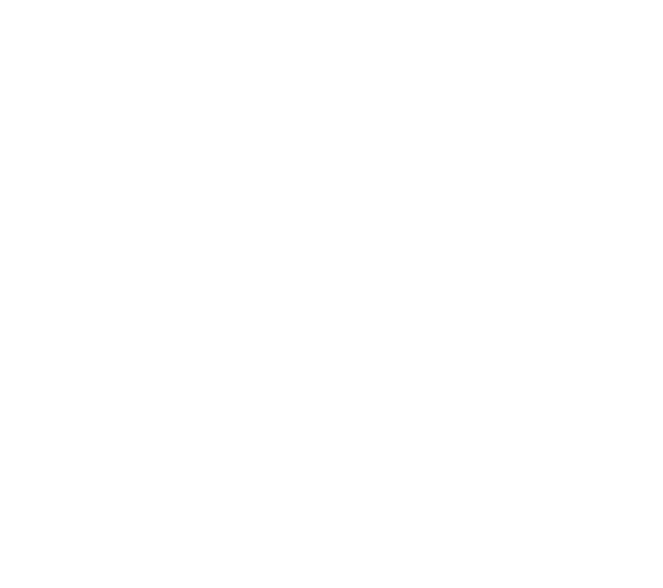
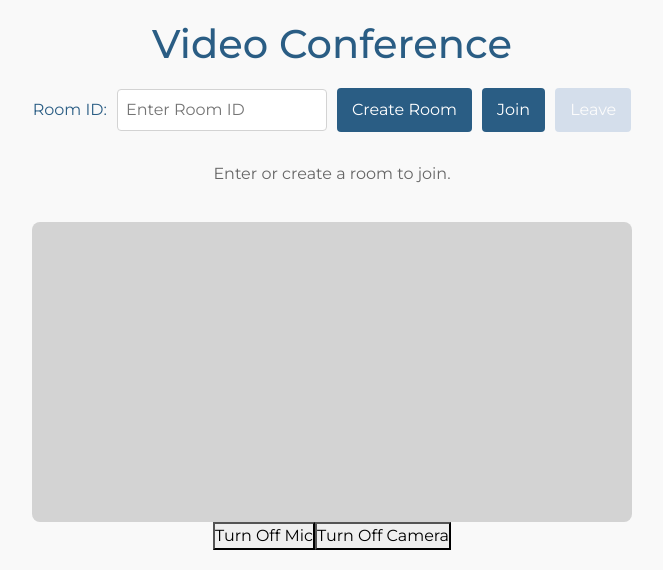
Before and after one commit to mohamedsharafath/Mental_Health, a React (Create React App) app: page /group-therapy in a window 1280 px wide. Before the commit this address had no page. Shown: the top 588 px of the page, without its empty margins (308-971 px from the left). Built offline with nearby package versions, Linux system fonts and the light colour scheme; no server answers.

Commit message:
sign in design added

```diff
--- a/package.json
+++ b/package.json
@@ -8,11 +8,14 @@
     "@testing-library/user-event": "^13.5.0",
     "axios": "^1.7.7",
     "bootstrap": "^5.3.3",
+    "express": "^4.21.1",
     "react": "^18.3.1",
     "react-bootstrap": "^2.10.4",
     "react-dom": "^18.3.1",
     "react-router-dom": "^6.27.0",
     "react-scripts": "5.0.1",
+    "socket.io": "^4.8.1",
+    "socket.io-client": "^4.8.1",
     "web-vitals": "^2.1.4"
   },
   "scripts": {
--- a/src/Components/Navbar/Navbar.jsx
+++ b/src/Components/Navbar/Navbar.jsx
@@ -1,9 +1,12 @@
 import React from 'react';
 import BrandLogo from './brandLogo.png'
+import { useNavigate } from 'react-router-dom';
 
 function Navbar() {
+    const navigate = useNavigate();
     const handleLogin = () => {
-        window.location.href = "./Authentication/signIn.html";
+        // window.location.href = "./Authentication/signIn.html";
+        navigate('/signin')
     };
 
     return (
--- /dev/null
+++ b/src/Components/SignIn/Signin.jsx
@@ -0,0 +1,36 @@
+import React from "react";
+import styles from "./Signin.module.css"; // Import the CSS module
+
+function SignInForm() {
+  return (
+    <div className="entire-class">
+    <form className={styles.form}>
+      <span className={styles.heading}>Sign In</span>
+
+      <span className={styles.label}>E-Mail</span>
+      <input
+        placeholder="Enter E-Mail"
+        type="text"
+        className={styles.input}
+      />
+
+      <span className={styles.label}>Password</span>
+      <input
+        placeholder="Enter Password"
+        type="password"
+        className={styles.input}
+      />
+
+      <span className={styles.forgot}>
+        <a href="/">Forgot password?</a>
+      </span>
+
+      <button type="submit" className={styles.submitButton} >
+        Submit
+      </button>
+    </form>
+    </div>
+  );
+}
+
+export default SignInForm;
--- /dev/null
+++ b/src/Components/SignIn/Signin.module.css
@@ -0,0 +1,70 @@
+.entire-class{
+  background-color: black;
+  height: 100vh;
+  width: 100vw;
+  display: flex;
+  justify-content: center;
+  align-items: center;
+}
+.form {
+    display: flex;
+    flex-direction: column;
+    gap: 10px;
+    background-color: rgb(241, 241, 130);
+    padding: 60px 28px;
+    border-radius: 20px;
+    box-shadow: 4px 4px rgb(0, 2, 65);
+    font-family: cursive;
+    width: 340px;
+    justify-content: center;
+    margin-left: 570px;
+    margin-top: 120px;
+  }
+
+  .heading {
+    font-size: 25px;
+    text-align: center;
+    font-weight: 600;
+  }
+
+  .label {
+    font-size: 16px;
+  }
+
+  .input {
+    padding: 10px;
+    width: 280px;
+    border-radius: 10px;
+    border-style: double;
+    border-color: black;
+    font-size: 15px;
+    box-shadow: 2px 3px rgb(0, 2, 65);
+  }
+
+  .forgot a {
+    padding-top: 10px;
+    color: rgba(0, 0, 0, 0.994);
+    text-decoration: none;
+    transition: color 400ms;
+  }
+
+  .forgot a:hover {
+    color: rgba(0, 0, 0, 0.703);
+  }
+
+  .submitButton {
+    padding: 10px;
+    border-radius: 10px;
+    margin-top: 20px;
+    background-color: rgb(241, 241, 130);
+    box-shadow: 2px 3px rgb(0, 2, 65);
+    color: rgb(0, 0, 0);
+    font-size: medium;
+    font-weight: 600;
+    transition: background-color 400ms;
+  }
+
+  .submitButton:hover {
+    background-color: rgb(235, 255, 59);
+    cursor: pointer;
+  }
--- /dev/null
+++ b/src/Components/VideoConference/VideoConference.css
@@ -0,0 +1,70 @@
+.video-conference {
+    display: flex;
+    flex-direction: column;
+    align-items: center;
+    font-family: Arial, sans-serif;
+    padding: 20px;
+    background-color: #f9f9f9;
+  }
+
+  .video-conference h1 {
+    color: #2a5d84;
+    margin-bottom: 20px;
+  }
+
+  .controls {
+    display: flex;
+    gap: 10px;
+    align-items: center;
+    margin-bottom: 20px;
+  }
+
+  .controls label {
+    font-size: 1rem;
+    color: #2a5d84;
+  }
+
+  .controls input {
+    padding: 8px;
+    font-size: 1rem;
+    border-radius: 4px;
+    border: 1px solid #d3d3d3;
+  }
+
+  .controls button {
+    padding: 10px 15px;
+    font-size: 1rem;
+    color: #fff;
+    background-color: #2a5d84;
+    border: none;
+    border-radius: 4px;
+    cursor: pointer;
+  }
+
+  .controls button:disabled {
+    background-color: #b0c4de;
+  }
+
+  .notification {
+    color: #666;
+    font-size: 1rem;
+    margin-top: 10px;
+  }
+
+  .video-container {
+    display: flex;
+    justify-content: center;
+    align-items: center;
+    background-color: #d3d3d3;
+    border-radius: 8px;
+    overflow: hidden;
+    width: 80%;
+    max-width: 600px;
+    margin-top: 20px;
+  }
+
+  .local-video {
+    width: 100%;
+    height: auto;
+    border-radius: 8px;
+  }
--- /dev/null
+++ b/src/Components/VideoConference/VideoConference.jsx
@@ -0,0 +1,142 @@
+import React, { useState, useRef, useEffect } from "react";
+import io from "socket.io-client";
+import "./VideoConference.css";
+
+// Make sure to update this endpoint to match your backend
+const socket = io("http://localhost:3000"); // Update the endpoint if needed
+
+function VideoConference() {
+  const [roomId, setRoomId] = useState("");
+  const [generatedLink, setGeneratedLink] = useState("");
+  const [joined, setJoined] = useState(false);
+  const [isMicOn, setIsMicOn] = useState(true);
+  const [isCameraOn, setIsCameraOn] = useState(true);
+  const localVideoRef = useRef(null);
+  const localStreamRef = useRef(null);
+
+  useEffect(() => {
+    // Check if there is a room ID in the URL on initial load
+    const urlParams = new URLSearchParams(window.location.search);
+    const roomFromUrl = urlParams.get("room");
+    if (roomFromUrl) {
+      setRoomId(roomFromUrl);
+      handleJoin(roomFromUrl);
+    }
+  }, []);
+
+  const handleCreateRoom = () => {
+    const newRoomId = Math.random().toString(36).substring(2, 12);
+    setRoomId(newRoomId);
+    setGeneratedLink(`${window.location.origin}?room=${newRoomId}`);
+    handleJoin(newRoomId);
+  };
+
+  const handleJoin = (room) => {
+    const roomToJoin = room || roomId;
+    if (!roomToJoin) return;
+    setJoined(true);
+    socket.emit("joinRoom", roomToJoin); // Emit the "joinRoom" event to the server
+    startLocalVideo();
+  };
+
+  const handleLeave = () => {
+    setJoined(false);
+    socket.emit("leaveRoom", roomId); // Emit the "leaveRoom" event to the server
+    stopLocalVideo();
+  };
+
+  const startLocalVideo = () => {
+    navigator.mediaDevices
+      .getUserMedia({ video: true, audio: true })
+      .then((stream) => {
+        localStreamRef.current = stream;
+        localVideoRef.current.srcObject = stream;
+      })
+      .catch((error) => console.error("Error accessing media devices.", error));
+  };
+
+  const stopLocalVideo = () => {
+    const stream = localStreamRef.current;
+    if (stream) {
+      stream.getTracks().forEach((track) => track.stop());
+      localStreamRef.current = null;
+    }
+    localVideoRef.current.srcObject = null;
+  };
+
+  const toggleMic = () => {
+    const audioTracks = localStreamRef.current?.getAudioTracks();
+    if (audioTracks) {
+      audioTracks[0].enabled = !audioTracks[0].enabled;
+      setIsMicOn(audioTracks[0].enabled);
+    }
+  };
+
+  const toggleCamera = () => {
+    const videoTracks = localStreamRef.current?.getVideoTracks();
+    if (videoTracks) {
+      videoTracks[0].enabled = !videoTracks[0].enabled;
+      setIsCameraOn(videoTracks[0].enabled);
+    }
+  };
+
+  return (
+    <div className="video-conference">
+      <h1>Video Conference</h1>
+
+      <div className="controls">
+        <label htmlFor="roomId">Room ID:</label>
+        <input
+          id="roomId"
+          type="text"
+          value={roomId}
+          onChange={(e) => setRoomId(e.target.value)}
+          placeholder="Enter Room ID"
+        />
+        <button onClick={handleCreateRoom} disabled={joined}>
+          Create Room
+        </button>
+        <button onClick={() => handleJoin()} disabled={joined}>
+          Join
+        </button>
+        <button onClick={handleLeave} disabled={!joined}>
+          Leave
+        </button>
+      </div>
+
+      {generatedLink && (
+        <p className="notification">
+          Share this link to invite others:{" "}
+          <a href={generatedLink} target="_blank" rel="noopener noreferrer">
+            {generatedLink}
+          </a>
+        </p>
+      )}
+
+      <p className="notification">
+        {joined ? "You have joined the room." : "Enter or create a room to join."}
+      </p>
+
+      <div className="video-container">
+        <video
+          ref={localVideoRef}
+          autoPlay
+          playsInline
+          muted
+          className="local-video"
+        />
+      </div>
+
+      <div className="toggle-controls">
+        <button onClick={toggleMic}>
+          {isMicOn ? "Turn Off Mic" : "Turn On Mic"}
+        </button>
+        <button onClick={toggleCamera}>
+          {isCameraOn ? "Turn Off Camera" : "Turn On Camera"}
+        </button>
+      </div>
+    </div>
+  );
+}
+
+export default VideoConference;
--- a/src/index.js
+++ b/src/index.js
@@ -10,6 +10,8 @@
 import MoodTracker from './Components/MoodTracker/MoodTracker';
 import SelfCareRoutine from './Components/SelfCare/SelfCare';
 import CBTExercises from './Components/CBT/CBTherapy';
+import VideoConference from './Components/VideoConference/VideoConference';
+import SignInForm from './Components/SignIn/Signin';
 
 const root = ReactDOM.createRoot(document.getElementById('root'));
 root.render(
@@ -17,7 +19,8 @@
   <Router>
             <Routes>
                 <Route path="/" element={<App />} />
-                {/* <Route path="/group-therapy" element={<GroupTherapy />} /> */}
+                <Route path="/signin" element={<SignInForm />} />
+                <Route path="/group-therapy" element={<VideoConference />} />
                 <Route path="/location-tracking" element={<CBTExercises />} />
               <Route path="/multilingual" element={<SelfCareRoutine />} />
               <Route path="/voice-enabled" element={<MoodTracker />} />
```
Also changed, not shown: src/Backend/server.js (added, +41 -0 lines), 1 other file (tests, documents, lock files or other folders).
